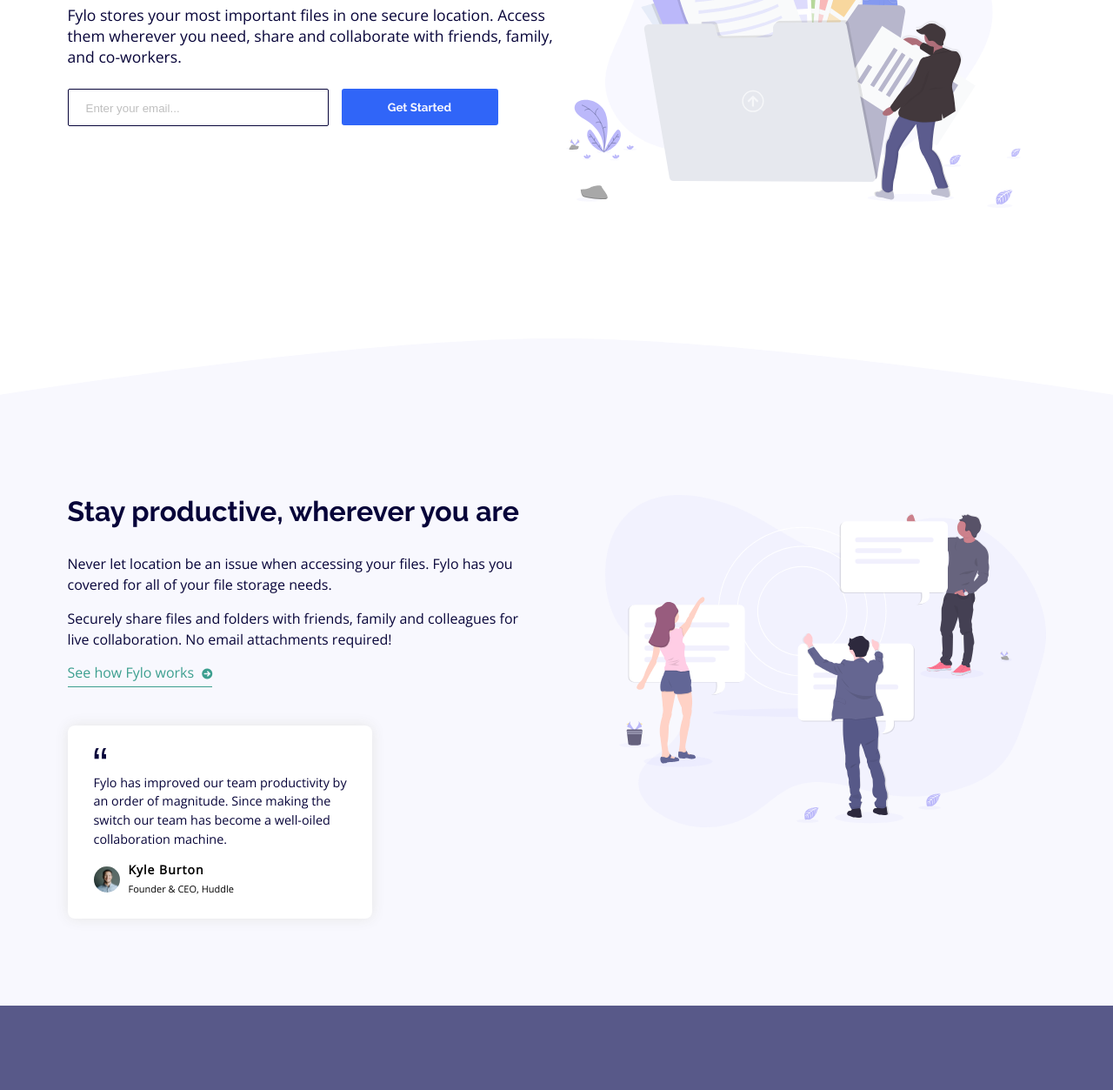
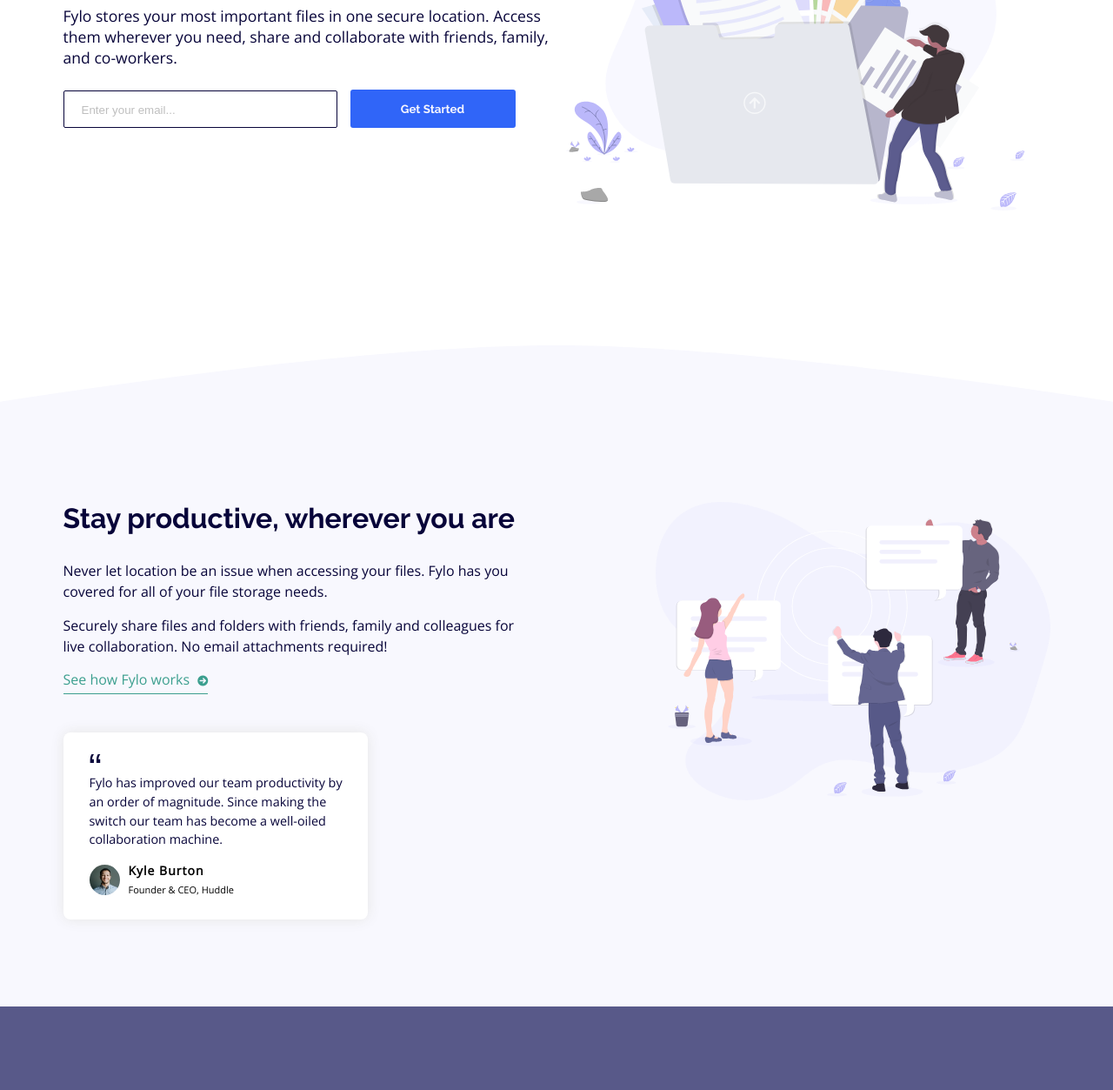
Before and after one commit to AbdulrahmanFE/Challenge_Num_15, a plain HTML site: page index.html in a window 1280 px wide. Shown: the part 377-1630 px from the top of the page at 87% size. Drawn offline with nearby package versions, Linux system fonts and the light colour scheme.

Commit message:
Upload The Code

```diff
--- a/css/style.css
+++ b/css/style.css
@@ -44,8 +44,8 @@
     font-family: var(--RalewayFamily);
   }
   .container {
-    padding-left: 25px;
-    padding-right: 25px;
+    padding-left: 20px;
+    padding-right: 20px;
     margin-left: auto;
     margin-right: auto;
   }
@@ -67,10 +67,10 @@
       width: 1175px;
     }
   }
-    /* Lager Screen + 1400px */
+  /*  */
   @media (min-width: 1400px) {
     .container{
-      width: 1350px;
+      width: 1340px;
     }
   }
 /* Styling The Header */
@@ -112,7 +112,7 @@
   }
 /* Styling The Landing */
   .landing {
-    padding-bottom: 230px;
+    padding-bottom: 235px;
   }
   .landing-img {
     width: 49%;
@@ -144,21 +144,21 @@
     border: none;
     background-color: var(--BrightBlue);
     color: var(--LightGrayishBlue);
-    padding: 13px;
+    padding: 14px;
     border-radius: 3px;
     font-weight: 700;
     cursor: pointer;
   }
 /* ----- END ----- */
   .landing-form {
-    width: 500px;
+    width: 520px;
     display: flex;
     align-items: center;
     gap: 15px;
   }
   .landing-form > .email {
     padding: 14px 20px 12px;
-    width: 300px;
+    width: 315px;
     border: 1px solid var(--VeryDarkBlue);
     border-radius: 2px;
   }
@@ -173,7 +173,7 @@
     opacity: 0;
   }
   .landing-form > .sub {
-    width: 180px;
+    width: 190px;
   }
 /* ---- Making The Landing Responsive ---- */
   @media (max-width: 991px) {
@@ -237,7 +237,7 @@
   }
 /* Styling The Features */
   .fea-img {
-    width: 45%;
+    width: 40%;
     height: 100%;
   }
   .features {
@@ -283,7 +283,7 @@
     justify-content: space-between;
   }
   .fea-title {
-    font-size: 2.4rem;
+    font-size: 2.5rem;
     margin-bottom: 30px;
   }
   .fea-des {
@@ -333,9 +333,8 @@
     transform: scale(1.075);
   }
   .quotes {
-    margin-bottom: 10px;
-    height: 15px;
-    width: 15px;
+    font-weight: 900;
+    margin-bottom: 5px;
   }
   .testimonial-des {
     line-height: 1.5;
@@ -349,8 +348,8 @@
     gap: 10px;
   }
   .ceo-img {
-    width: 30px;
-    height: 30px;
+    width: 35px;
+    height: 35px;
     border-radius: 50%;
   }
   .name {
@@ -518,11 +517,11 @@
   }
 /* Styling The Footer */
   footer * {
-    color: var(--LightGray);
+    color: #f7f7f7;
   }
   footer {
     background-color: var(--VeryDarkBlue);
-    padding: 100px 0 80px;
+    padding: 120px 0 80px;
   }
   footer > .container:last-of-type {
     display: flex;
--- a/index.html
+++ b/index.html
@@ -72,7 +72,7 @@
               <i class="fas fa-arrow-circle-right arrow"></i>
             </a>
             <div class="fea-testimonial">
-              <img src="images/icon-quotes.svg" alt="icon-quotes" class="quotes">
+              <img src="images/icon-quotes.svg" alt="quotes" class="quotes">
               <p class="testimonial-des">
                 Fylo has improved our team productivity by an order of magnitude. Since
                 making the switch our team has become a well-oiled collaboration machine.
```
